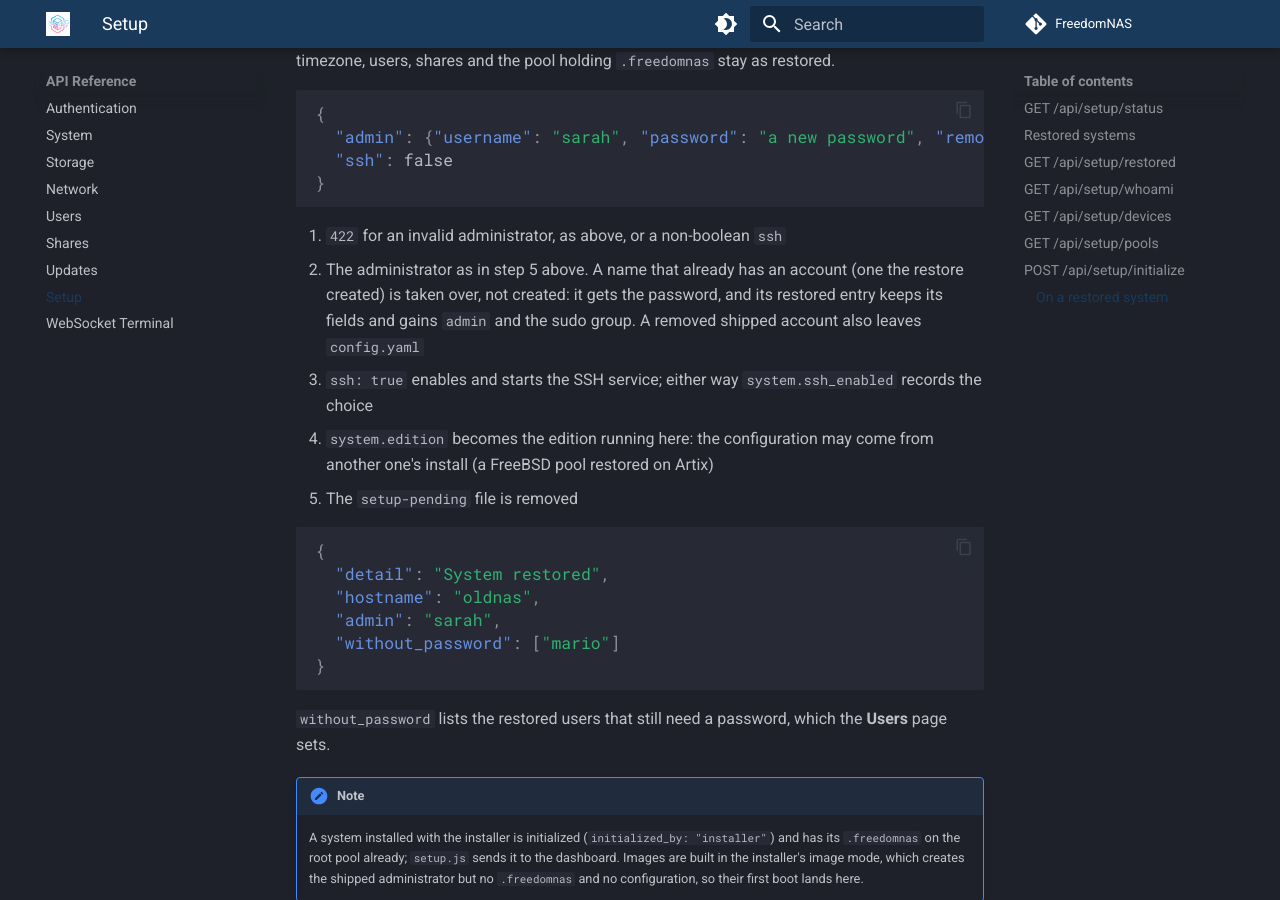
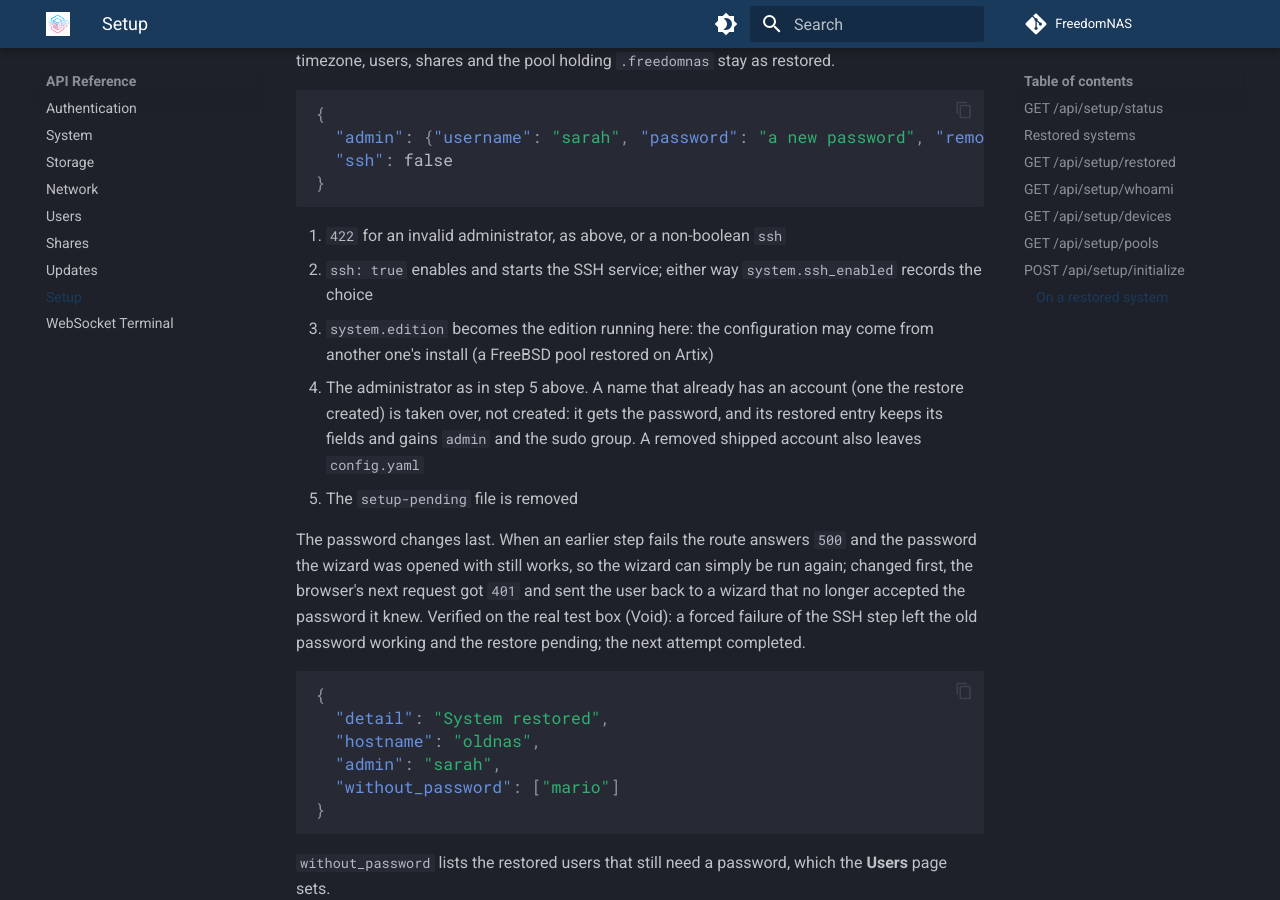
Before and after one commit to FreedomNAS/freedomnas-docs, an MkDocs documentation site: the page built from docs/api/setup.md, in a window 1280 px wide and 900 px high, scrolled down 4223 px. Built offline with MkDocs 1.6.1 and Material for MkDocs 9.7.7, drawn with Linux system fonts in a browser that asks for light colours.

Commit message:
Document the restore password order and saved topgrade steps

````diff
--- a/docs/api/setup.md
+++ b/docs/api/setup.md
@@ -177,15 +177,23 @@ asked for; the hostname, timezone, users, shares and the pool holding
 ```
 
 1. `422` for an invalid administrator, as above, or a non-boolean `ssh`
-2. The administrator as in step 5 above. A name that already has an account
+2. `ssh: true` enables and starts the SSH service; either way
+   `system.ssh_enabled` records the choice
+3. `system.edition` becomes the edition running here: the configuration may
+   come from another one's install (a FreeBSD pool restored on Artix)
+4. The administrator as in step 5 above. A name that already has an account
    (one the restore created) is taken over, not created: it gets the
    password, and its restored entry keeps its fields and gains `admin` and
    the sudo group. A removed shipped account also leaves `config.yaml`
-3. `ssh: true` enables and starts the SSH service; either way
-   `system.ssh_enabled` records the choice
-4. `system.edition` becomes the edition running here: the configuration may
-   come from another one's install (a FreeBSD pool restored on Artix)
 5. The `setup-pending` file is removed
+
+The password changes last. When an earlier step fails the route answers
+`500` and the password the wizard was opened with still works, so the
+wizard can simply be run again; changed first, the browser's next request
+got `401` and sent the user back to a wizard that no longer accepted the
+password it knew. Verified on the real test box (Void): a forced failure
+of the SSH step left the old password working and the restore pending; the
+next attempt completed.
 
 ```json
 {
````
Also changed, not shown: docs/api/updates.md (+12 -1 lines).
